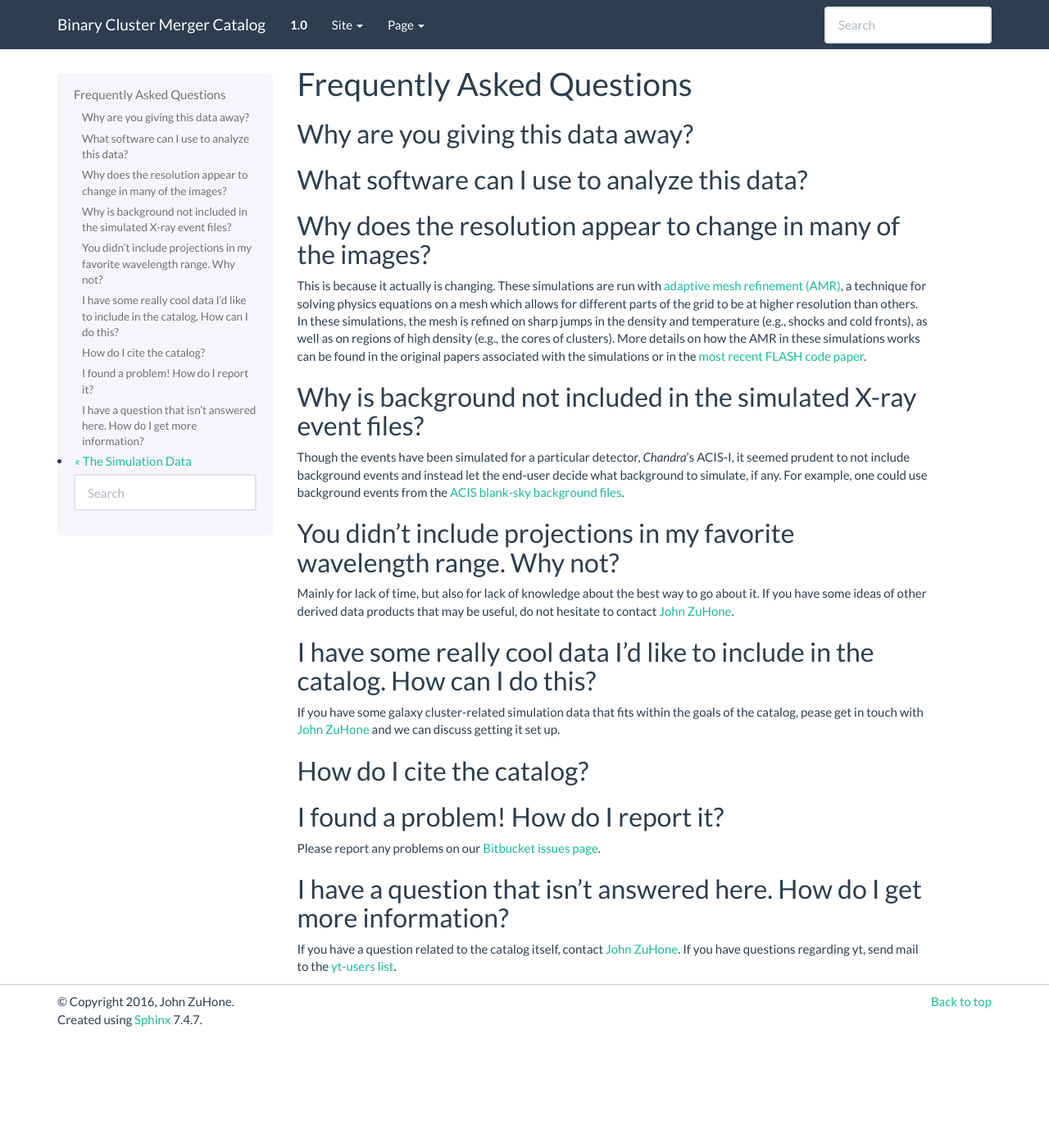
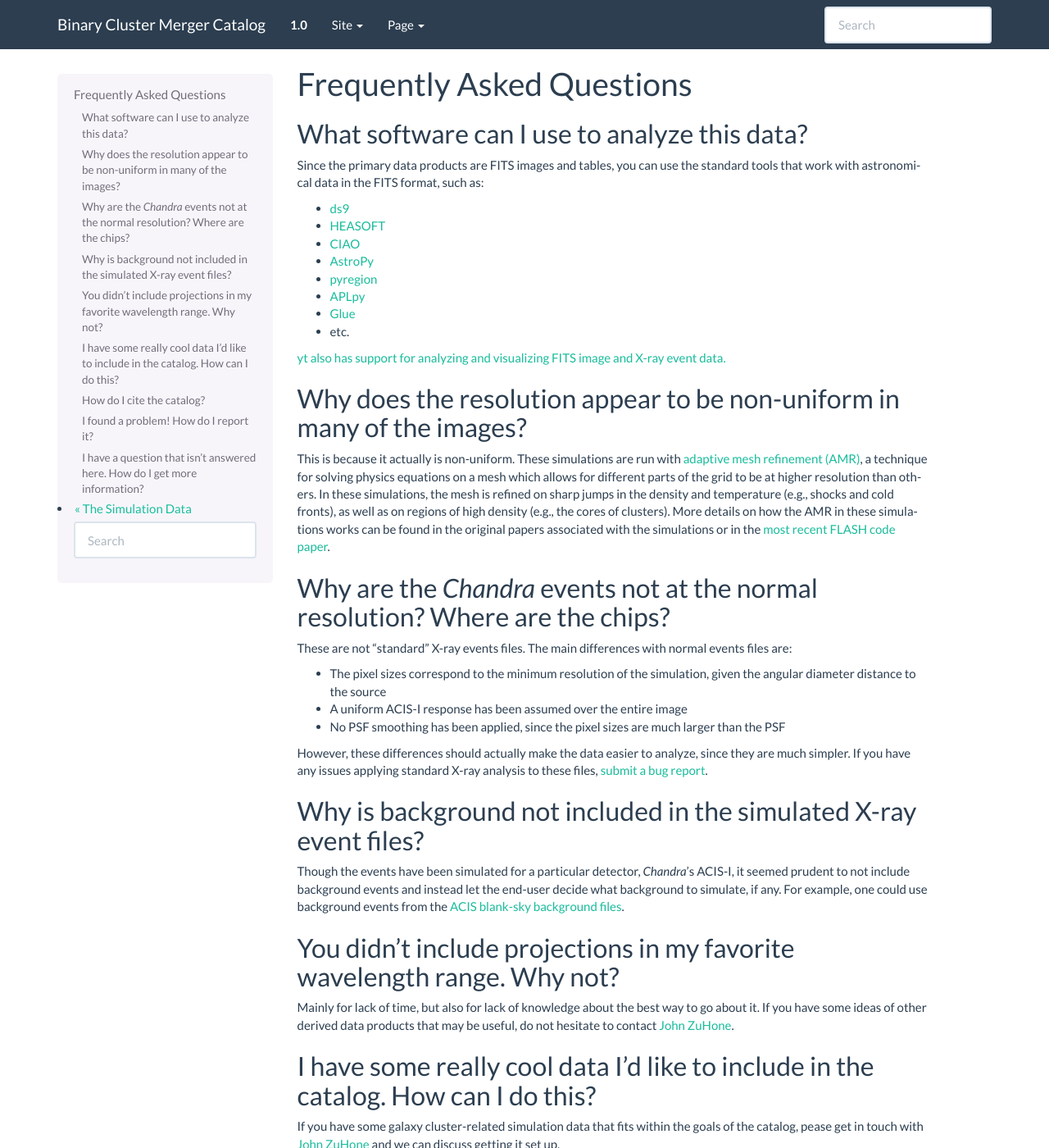
Before and after one commit to jzuhone/cluster_merger_catalog, a Sphinx documentation site: the page built from source/faqs.rst, in a window 1280 px wide and 1400 px high. Shown: the whole window at 82% size. Built offline with Sphinx 7.4.7, drawn with Linux system fonts in a browser that asks for light colours; pages that are not in the unit, such as notebooks, are missing from menus.

Commit message:
More FAQs

```diff
--- a/source/faqs.rst
+++ b/source/faqs.rst
@@ -3,16 +3,27 @@
 Frequently Asked Questions
 ==========================
 
-Why are you giving this data away?
-----------------------------------
-
 What software can I use to analyze this data?
 ---------------------------------------------
 
-Why does the resolution appear to change in many of the images?
----------------------------------------------------------------
+Since the primary data products are FITS images and tables, you can use the standard tools
+that work with astronomical data in the FITS format, such as:
 
-This is because it actually is changing. These simulations are run with
+* `ds9 <http://ds9.si.edu>`_
+* `HEASOFT <http://heasarc.nasa.gov/lheasoft/>`_
+* `CIAO <http://cxc.cfa.harvard.edu/ciao/>`_
+* `AstroPy <http://www.astropy.org>`_
+* `pyregion <http://pyregion.readthedocs.io/en/latest/>`_
+* `APLpy <https://aplpy.github.io/>`_
+* `Glue <http://www.glueviz.org/>`_
+* etc.
+
+`yt also has support for analyzing and visualizing FITS image and X-ray event data. <http://yt-project.org/doc/examining/loading_data.html#fits-data>`_
+
+Why does the resolution appear to be non-uniform in many of the images?
+-----------------------------------------------------------------------
+
+This is because it actually is non-uniform. These simulations are run with
 `adaptive mesh refinement (AMR) <https://en.wikipedia.org/wiki/Adaptive_mesh_refinement>`_,
 a technique for solving physics equations on a mesh which allows for different parts of the
 grid to be at higher resolution than others. In these simulations, the mesh is refined on
@@ -20,6 +31,20 @@ sharp jumps in the density and temperature (e.g., shocks and cold fronts), as we
 regions of high density (e.g., the cores of clusters). More details on how the AMR in these
 simulations works can be found in the original papers associated with the simulations or
 in the `most recent FLASH code paper <http://www.sciencedirect.com/science/article/pii/S0167819109000945>`_.
+
+Why are the *Chandra* events not at the normal resolution? Where are the chips?
+-------------------------------------------------------------------------------
+
+These are not "standard" X-ray events files. The main differences with normal events files are:
+
+* The pixel sizes correspond to the minimum resolution of the simulation, given the angular diameter
+  distance to the source
+* A uniform ACIS-I response has been assumed over the entire image
+* No PSF smoothing has been applied, since the pixel sizes are much larger than the PSF
+
+However, these differences should actually make the data easier to analyze, since they are much
+simpler. If you have any issues applying standard X-ray analysis to these files,
+`submit a bug report <https://bitbucket.org/jzuhone/cluster_merger_catalog/issues/>`_.
 
 Why is background not included in the simulated X-ray event files?
 ------------------------------------------------------------------
```
